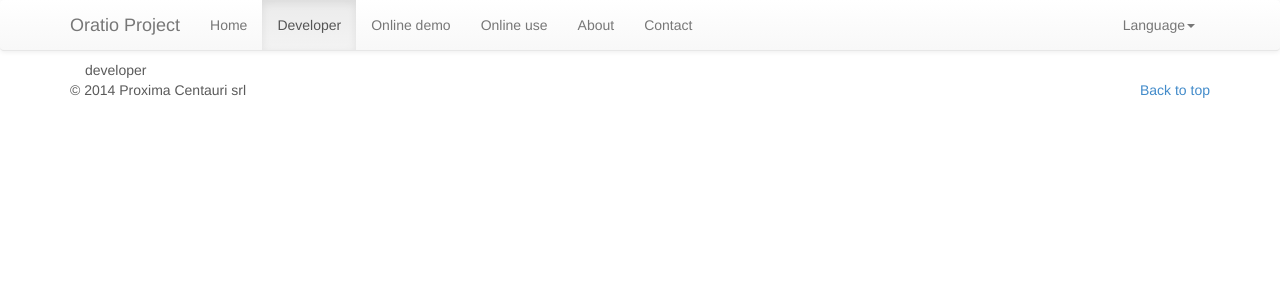
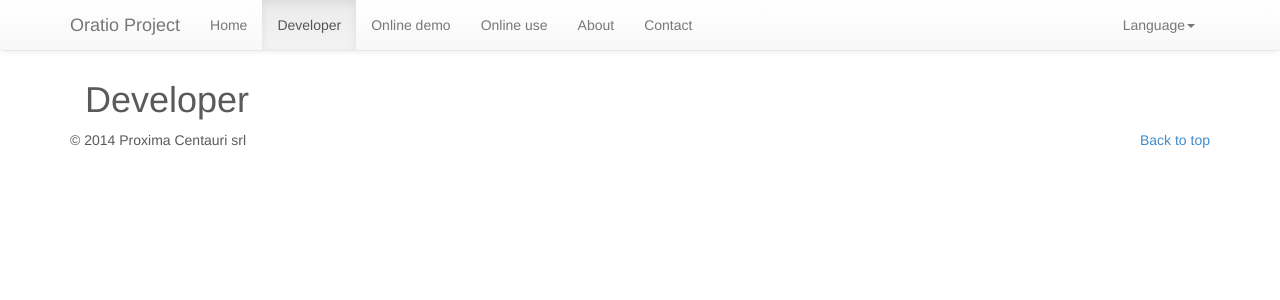
Before and after one commit to oratio-project/oratio-project.github.io, a Jekyll site: the page built from eng/developer.html, in a window 1280 px wide. Shown: the top 300 px of the page. Built offline with Jekyll 4.4.1, drawn with Linux system fonts in a browser that asks for light colours; nearby versions of some CDN libraries; Markdown is read by kramdown in place of the engine named in the settings.

Commit message:
add developer page

```diff
--- a/eng/developer.html
+++ b/eng/developer.html
@@ -5,5 +5,9 @@ lang: eng
 active: developer
 ---
 <div class="container">
-    <div>developer</div>
+    <div class="row">
+        <div class="col-lg-12 col-md-12">
+            <h1> {{page.title}} </h1>
+        </div>
+    </div>
 </div>
--- a/ita/developer.html
+++ b/ita/developer.html
@@ -5,5 +5,9 @@ lang: ita
 active: developer
 ---
 <div class="container">
-    <div>sviluppatori</div>
+    <div class="row">
+        <div class="col-lg-12 col-md-12">
+            <h1> {{page.title}} </h1>
+        </div>
+    </div>
 </div>
```
